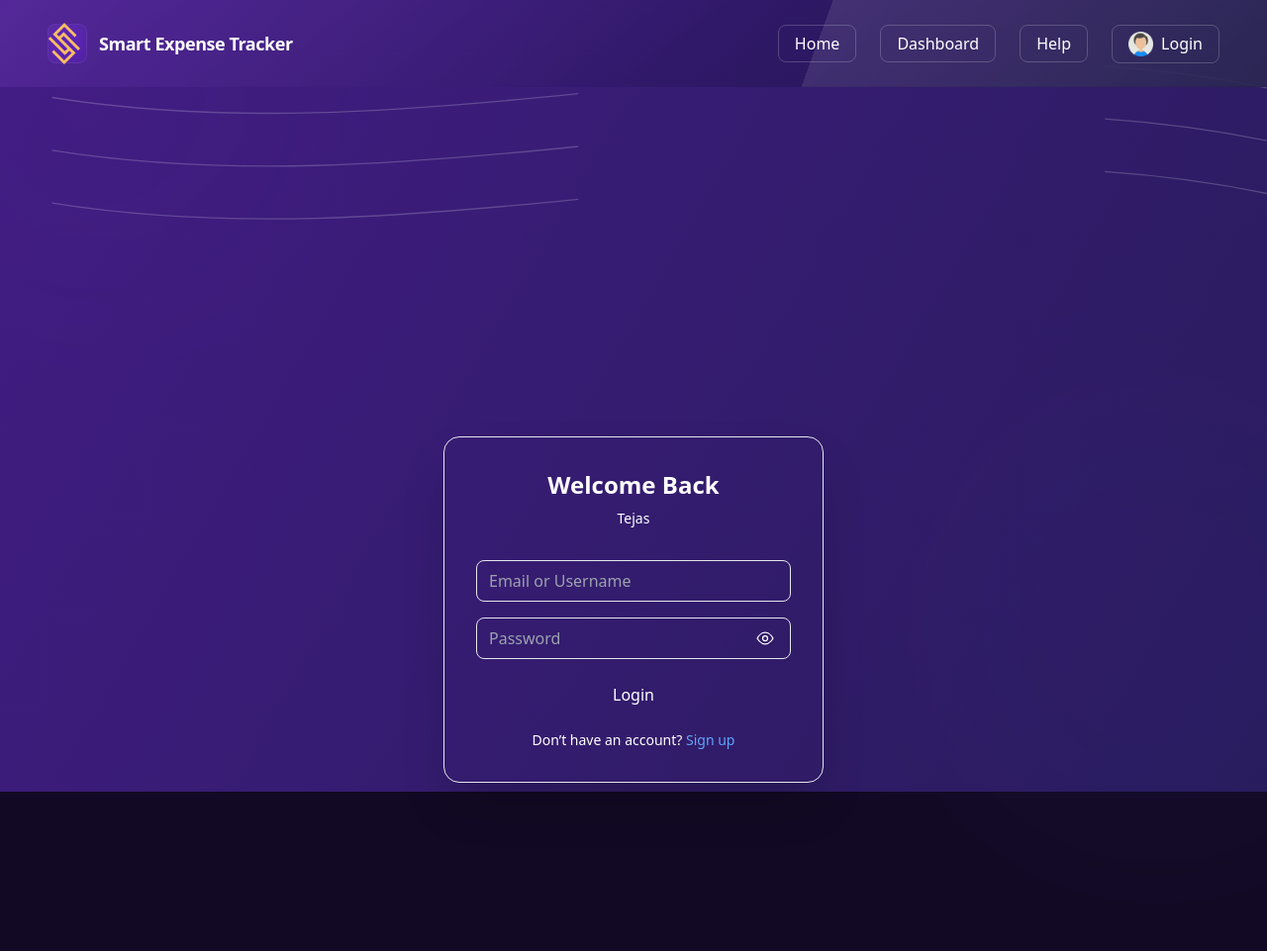
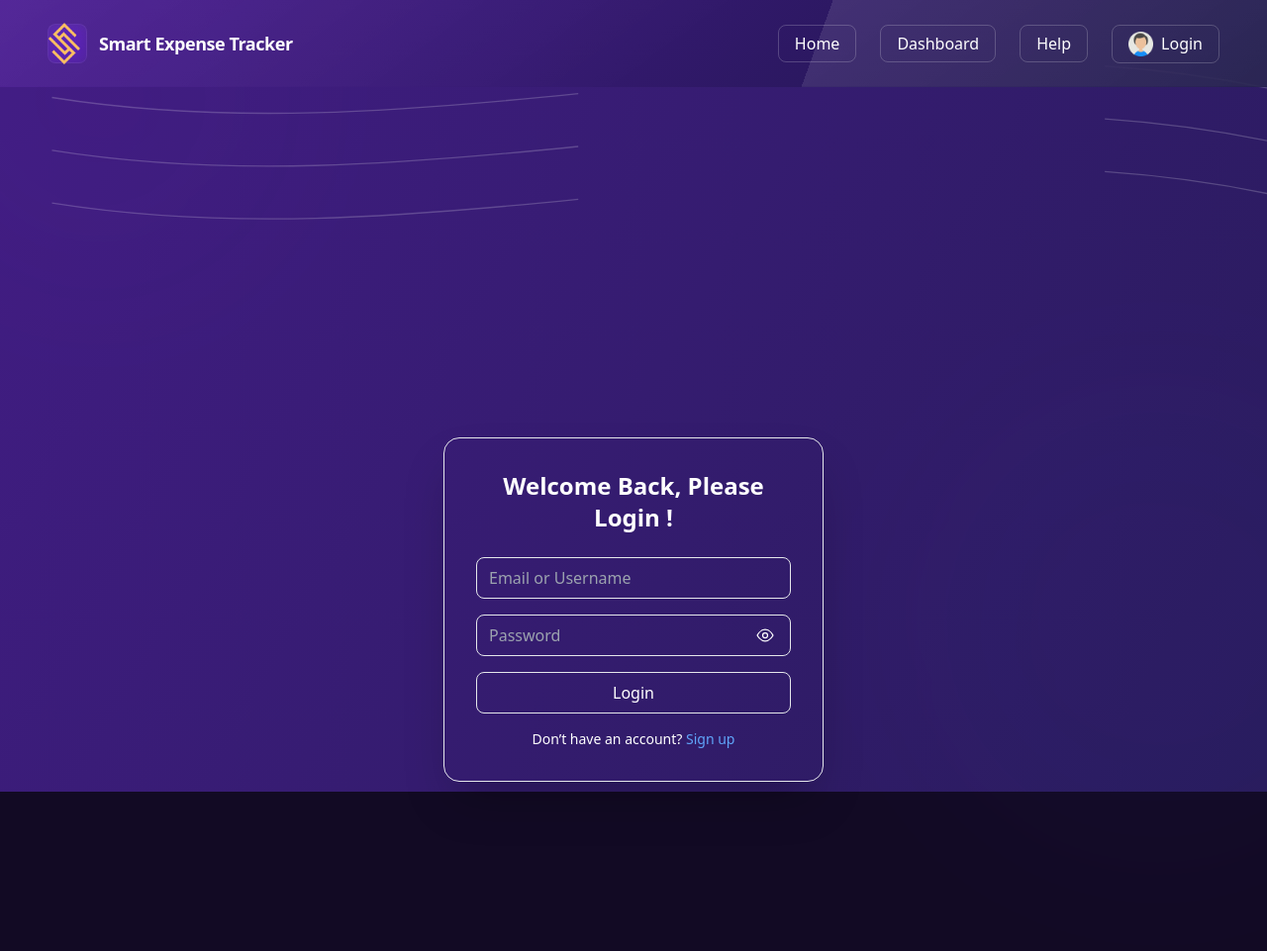
Before and after one commit to Tejaskait/Smart-Expense-Tracker, a Django app: page /login/ in a window 1280 px wide. Shown: the top 961 px of the page at 99% size. Run offline with Django 5.2, Linux system fonts and the light colour scheme.

Commit message:
Improved UI of Buttons

```diff
--- a/Myapp/templates/profile.html
+++ b/Myapp/templates/profile.html
@@ -50,7 +50,7 @@
 
       <div class="text-center mt-5">
         <button type="submit"
-                class="bg-green-500/50 hover:bg-green-500 text-white font-medium px-6 py-2 rounded-lg transition duration-300">
+                class="bg-green-500/50 bg-green-500 text-white font-medium px-6 py-2 rounded-lg transition duration-300">
           Save Changes
         </button>
       </div>
@@ -72,7 +72,7 @@
     <form method="post" action="{% url 'logout' %}">
       {% csrf_token %}
       <button type="submit"
-              class="bg-green-500/50 hover:bg-red-500 text-white font-medium px-6 py-2 rounded-lg transition duration-300">
+              class="bg-green-500/50 bg-red-500 hover:bg-red-800 text-white font-medium px-6 py-2 rounded-lg transition duration-300">
         Logout
       </button>
     </form>
--- a/Myapp/templates/registration/login.html
+++ b/Myapp/templates/registration/login.html
@@ -14,8 +14,7 @@ input:-webkit-autofill:active {
 
 <div class="flex justify-center items-center min-h-screen bg-gray-900/50 backdrop-blur-sm">
   <div class="bg-white/10 backdrop-blur-md border border-white/20 rounded-2xl shadow-2xl w-96 p-8">
-    <h2 class="text-2xl font-extrabold mb-2 text-white text-center">Welcome Back</h2>
-    <p class="text-sm text-white/60 text-center mb-4">Tejas</p>
+    <h2 class="text-2xl font-extrabold mb-2 text-white text-center">Welcome Back, Please Login !</h2>
 
     {% if error %}
       <p class="text-red-400 text-center mb-3">{{ error }}</p>
@@ -62,7 +61,7 @@ input:-webkit-autofill:active {
 
       <button
         type="submit"
-        class="w-full py-2 rounded-lg bg-blue-500/30 hover:bg-blue-500/50 text-white font-medium transition duration-300"
+        class="w-full py-2 border rounded-lg bg-blue-500/30 hover:bg-blue-500/50 text-white font-medium transition duration-300"
       >
         Login
       </button>
--- a/Myapp/templates/registration/signup.html
+++ b/Myapp/templates/registration/signup.html
@@ -29,7 +29,7 @@ input:-webkit-autofill:active {
       <input type="password" name="password" placeholder="Password"
              class="w-full px-3 py-2 rounded-lg border border-white/20 bg-transparent text-white placeholder-white/50 focus:outline-none focus:ring-2 focus:ring-white/30" required>
       <button type="submit"
-              class="w-full py-2 rounded-lg bg-green-500/50 hover:bg-green-500 text-white font-medium transition duration-300">
+              class="w-full py-2 rounded-lg bg-green-500/50 bg-green-500 hover:bg-green-800 text-white font-medium transition duration-300">
         Sign Up
       </button>
     </form>
```
Also changed, not shown: Myapp/db.sqlite3.
